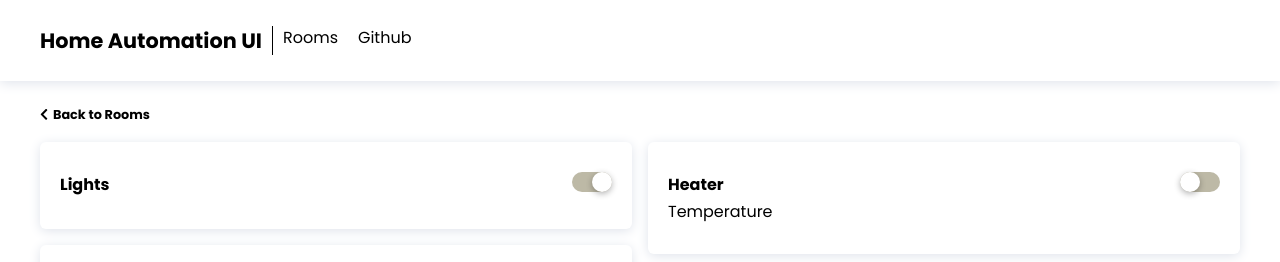
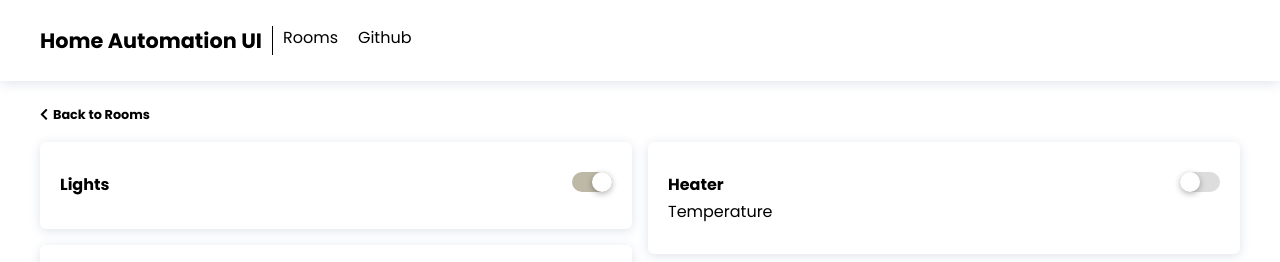
Before and after one commit to abduvik/home-automation-ui, a React (Create React App) app: page /room/bathroom in a window 1280 px wide. Shown: the top 262 px of the page. Built offline with nearby package versions, Linux system fonts and the light colour scheme.

Commit message:
Added switch coloring depending if it is checked + unit tests for it

```diff
--- a/src/components/UI/Switch/Switch.js
+++ b/src/components/UI/Switch/Switch.js
@@ -3,8 +3,13 @@ import PropTypes from "prop-types";
 import classes from "./Switch.module.scss";
 
 function Switch(props) {
+  let switchClasses = [classes.Switch];
+  if(props.checked){
+    switchClasses.push(classes.Checked);
+  }
+
   return (
-    <label className={classes.Switch}>
+    <label className={switchClasses.join(" ")}>
       <input type="checkbox" {...props} />
       <div />
     </label>
@@ -12,6 +17,7 @@ function Switch(props) {
 }
 
 Switch.propTypes = {
+  checked: PropTypes.bool,
   onChange: PropTypes.func
 };
 
--- a/src/components/UI/Switch/Switch.module.scss
+++ b/src/components/UI/Switch/Switch.module.scss
@@ -3,9 +3,13 @@
   font-size: 20px; /* 1 */
   height: 1em;
   width: 2em;
-  background: #bdb9a6;
+  background: #ddd;
   border-radius: 1em;
   cursor: pointer;
+
+  &.Checked {
+    background: #bdb9a6;
+  }
 
   input {
     position: absolute;
```
Also changed, not shown: 1 other file (tests, documents, lock files or other folders).
